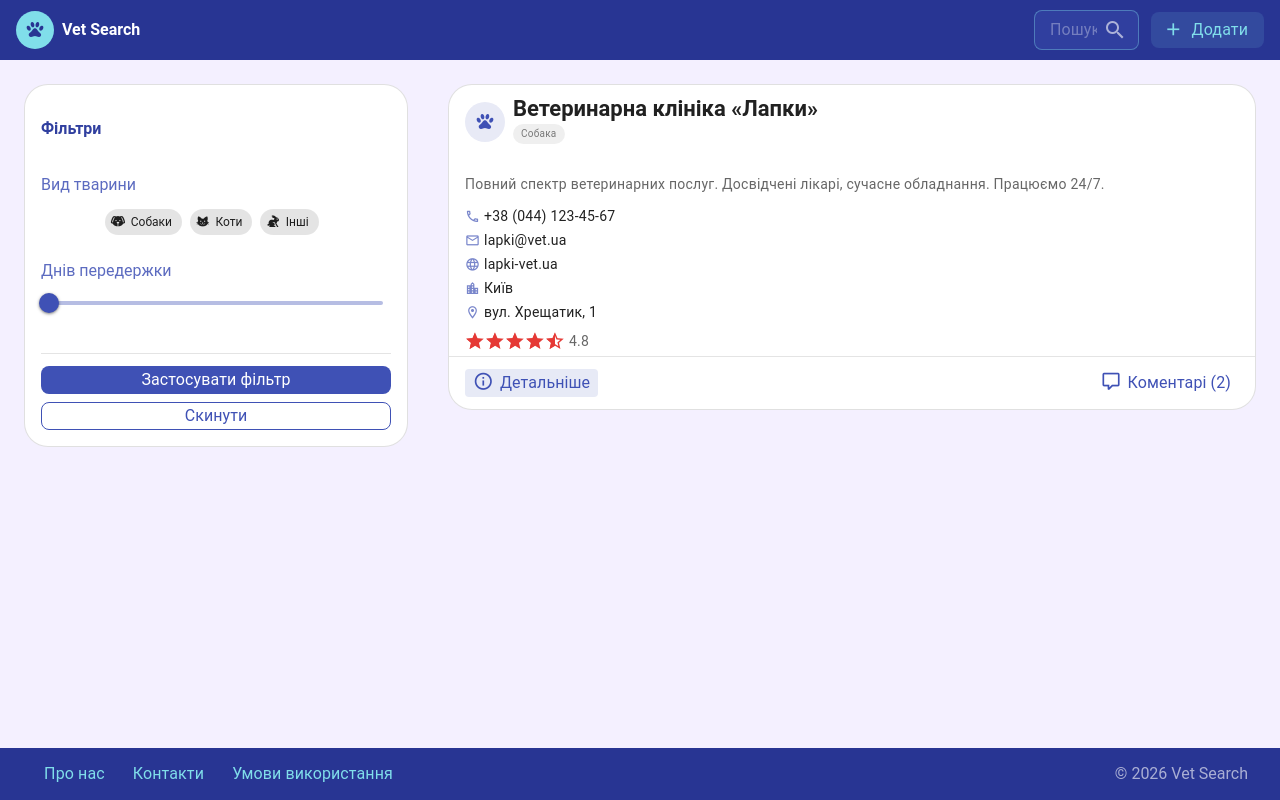
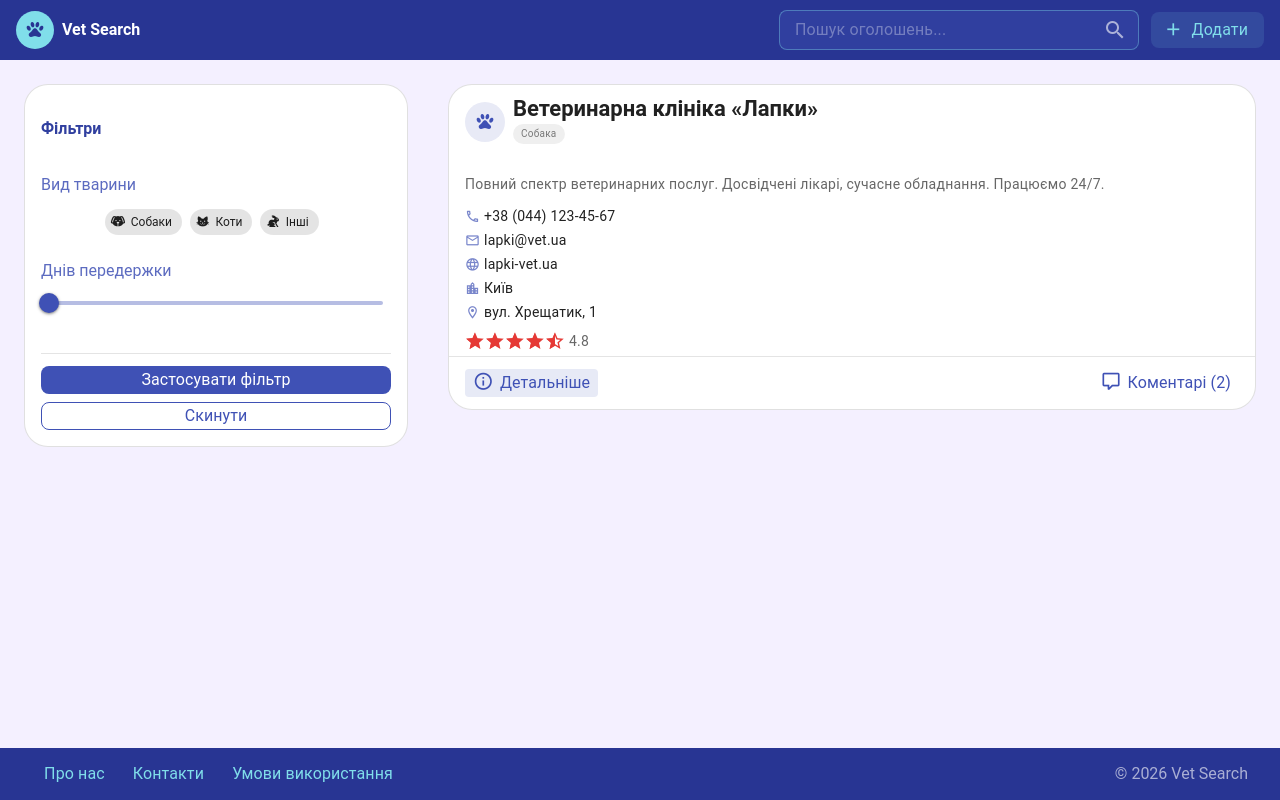
Before and after one commit to 43raze/vet-aggregator, a Vue app: page / in a window 1280 px wide. Built offline with nearby package versions, Linux system fonts and the light colour scheme.

Commit message:
подпраил ширину поиска

```diff
--- a/src/components/layout/TheHeader.vue
+++ b/src/components/layout/TheHeader.vue
@@ -16,7 +16,7 @@ export default {
 
       <v-spacer />
 
-      <div class="d-flex align-center ga-3">
+      <div class="d-flex align-center ga-3 right-group">
         <v-form class="search-form" @submit.prevent>
           <v-text-field
             placeholder="Пошук оголошень..."
@@ -61,7 +61,7 @@ export default {
 }
 
 .search-form {
-  width: 100%;
-  max-width: 760px;
+  width: 360px;
+  max-width: 100%;
 }
 </style>
```
